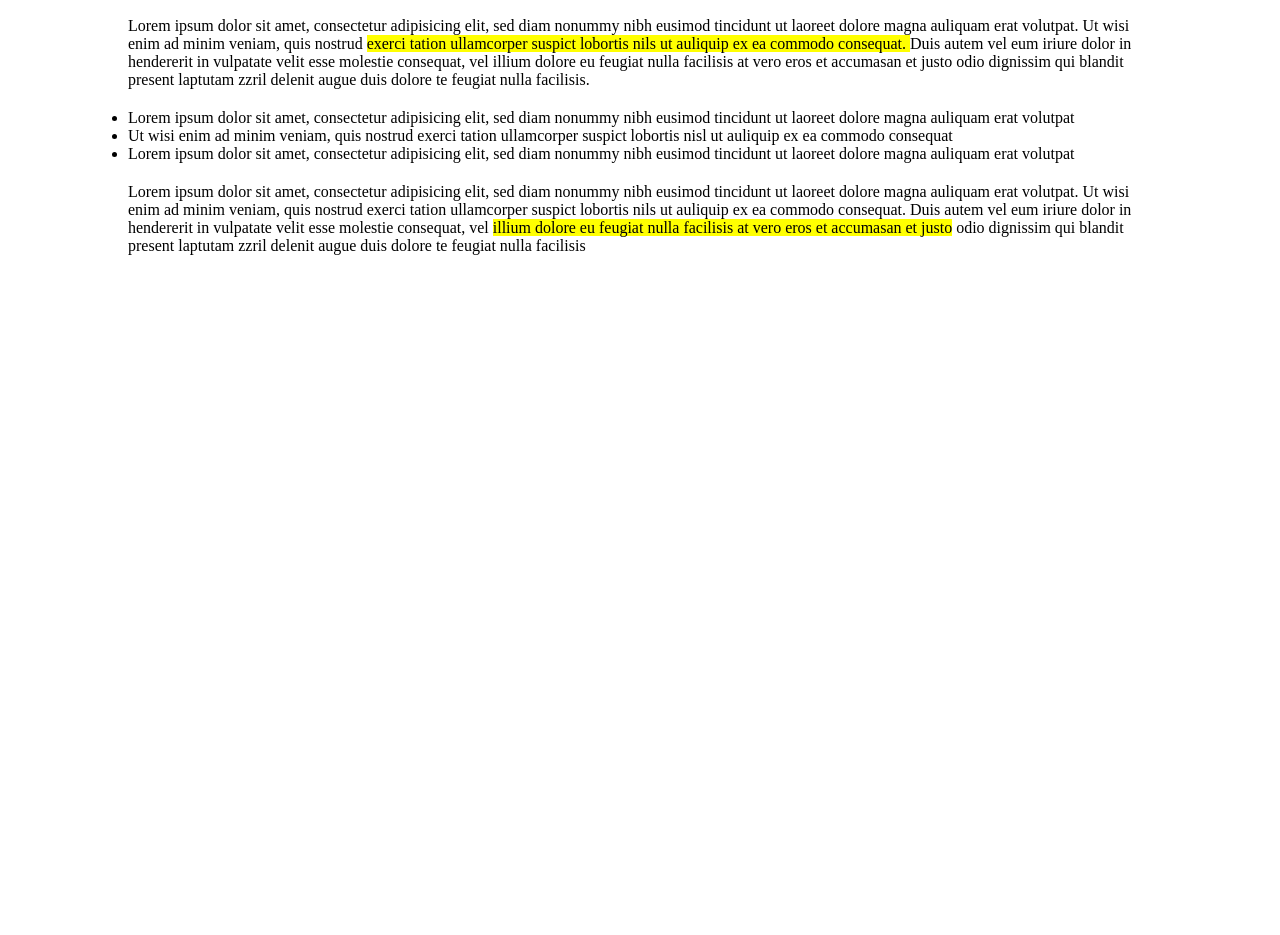
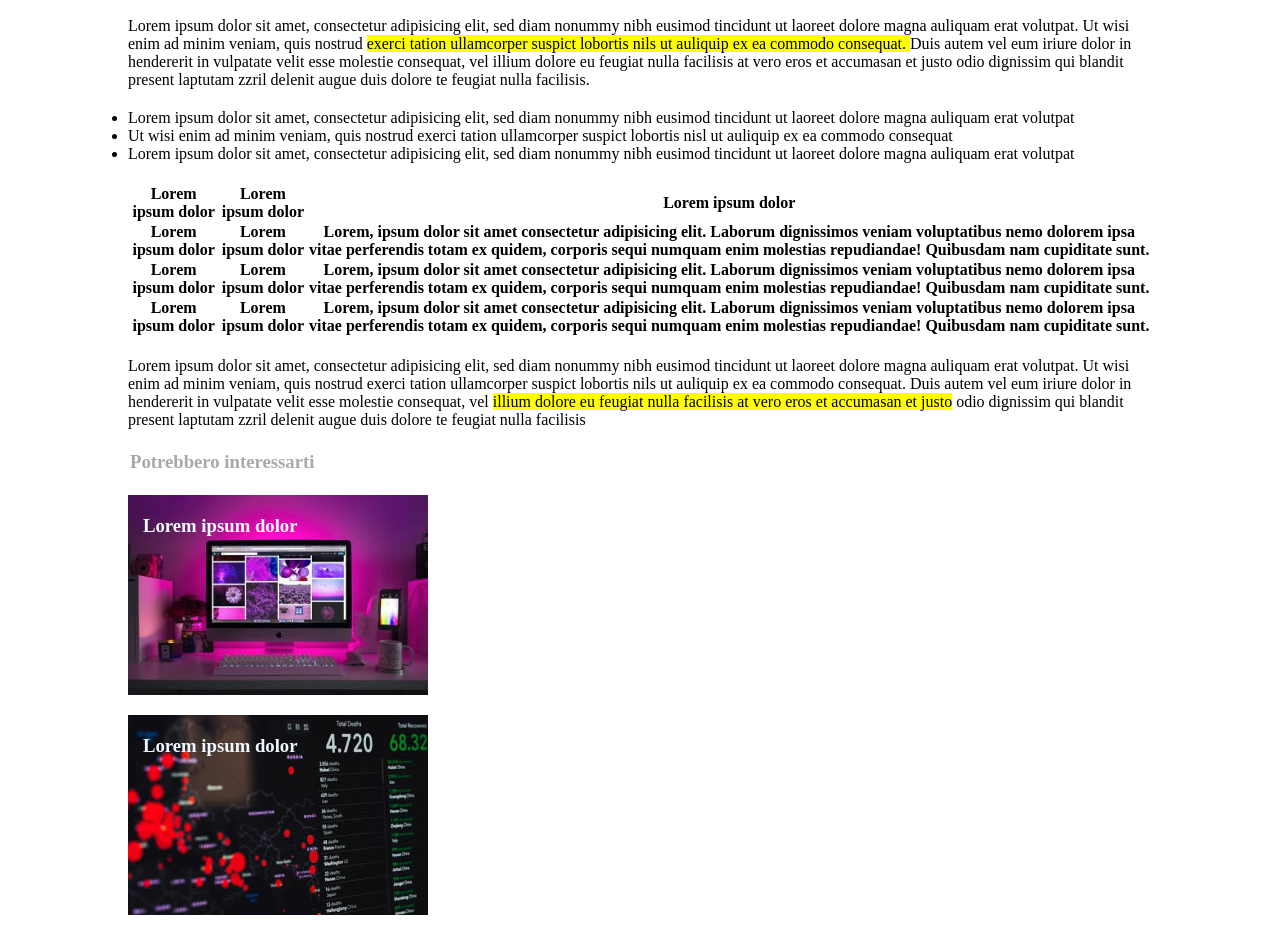
Before and after one commit to VincenzoAmari/html-css-booleaner, a plain HTML site: page index.html in a window 1280 px wide. Shown: the part 678-1613 px from the top of the page. Before the commit the page ends 933 px from the top, so only its background shows below. Drawn offline with Linux system fonts and the light colour scheme.

Commit message:
add: background img and text

```diff
--- a/index.html
+++ b/index.html
@@ -56,16 +56,59 @@
                 </ul>
             </div>
 
-            <table>
-
+            <table  class="tablestyle">
+                 <thead>
+                    <tr>
+                        <th>Lorem ipsum dolor</th>
+                        <th>Lorem ipsum dolor</th>
+                        <th>Lorem ipsum dolor</th>
+                    </tr>
+                 </thead>
+                 <tbody>
+                    <tr>
+                        <th>Lorem ipsum dolor</th>
+                        <th>Lorem ipsum dolor</th>
+                        <th>Lorem, ipsum dolor sit amet consectetur adipisicing elit.
+                            Laborum dignissimos veniam voluptatibus nemo dolorem ipsa vitae perferendis totam ex quidem,
+                            corporis sequi numquam enim molestias repudiandae! Quibusdam nam cupiditate sunt.</th>
+                    </tr>
+                    <tr>
+                        <th>Lorem ipsum dolor</th>
+                        <th>Lorem ipsum dolor</th>
+                        <th>Lorem, ipsum dolor sit amet consectetur adipisicing elit.
+                            Laborum dignissimos veniam voluptatibus nemo dolorem ipsa vitae perferendis totam ex quidem,
+                            corporis sequi numquam enim molestias repudiandae! Quibusdam nam cupiditate sunt.</th>
+                    </tr>
+                    <tr>
+                        <th>Lorem ipsum dolor</th>
+                        <th>Lorem ipsum dolor</th>
+                        <th>Lorem, ipsum dolor sit amet consectetur adipisicing elit.
+                            Laborum dignissimos veniam voluptatibus nemo dolorem ipsa vitae perferendis totam ex quidem,
+                            corporis sequi numquam enim molestias repudiandae! Quibusdam nam cupiditate sunt.</th>
+                    </tr>
+                 </tbody>
             </table>
 
+            <div class="thirdP">
                 <p>Lorem ipsum dolor sit amet, consectetur adipisicing elit, sed diam nonummy nibh eusimod tincidunt ut laoreet dolore magna
                     auliquam erat volutpat. Ut wisi enim ad minim veniam, quis nostrud exerci tation ullamcorper suspict lobortis nils ut
                         auliquip ex ea commodo consequat. Duis autem vel eum iriure dolor in hendererit in vulpatate velit esse molestie consequat,
                         vel <mark>illium dolore eu feugiat nulla facilisis at vero eros et accumasan et justo</mark> odio dignissim qui blandit present laptutam
                         zzril delenit augue duis dolore te feugiat nulla facilisis
                 </p>
+            </div>
+
+            <div class="subtitle">
+                <h3>Potrebbero interessarti</h3>
+            </div>
+
+            <div class="backimg1">
+                <h3 class="white-text">Lorem ipsum dolor</h3>
+            </div>
+
+            <div class="backimg2">
+                <h3 class="white-text">Lorem ipsum dolor</h3>
+            </div>
         </main>
     </body>
 </html>
--- a/style.css
+++ b/style.css
@@ -49,6 +49,43 @@ main {
     margin-bottom: 20px;
 }
 
+.thirdP{
+    margin-bottom: 20px;
+}
+
 .list{
     margin-bottom: 20px;
 }
+
+.tablestyle{
+    margin-bottom: 20px;
+}
+
+.backimg1{
+    background-image:url(img/monitor.jpg);
+    background-repeat: no-repeat;
+    width: 300px;
+    height: 200px;
+    margin-bottom: 20px;
+    padding-left: 15px;
+    padding-top: 20px;
+
+}
+
+.backimg2{
+    background-image:url(img/graph.jpg);
+    background-repeat: no-repeat;
+    width: 300px;
+    height: 200px;
+    margin-bottom: 20px;
+    padding-left: 15px;
+    padding-top: 20px;
+}
+
+.white-text{
+    color: aliceblue;
+}
+
+.tablestyle{
+
+}
```
Lines whose indentation alone changed are shown as unchanged.
